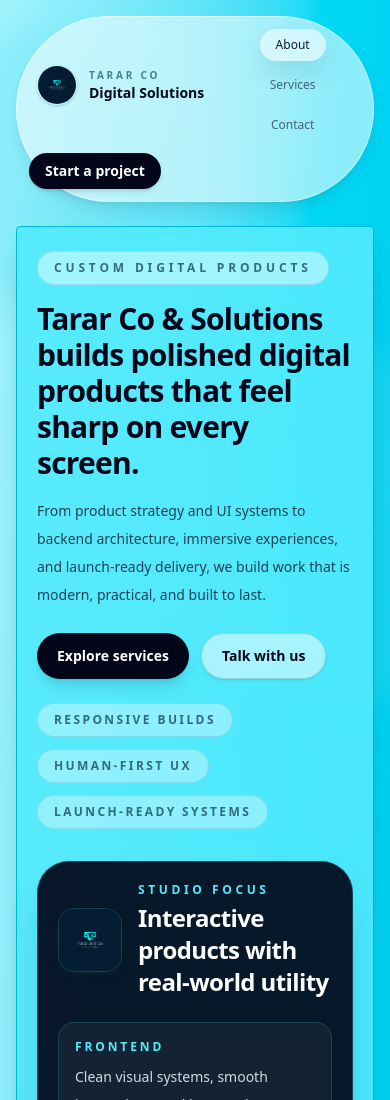
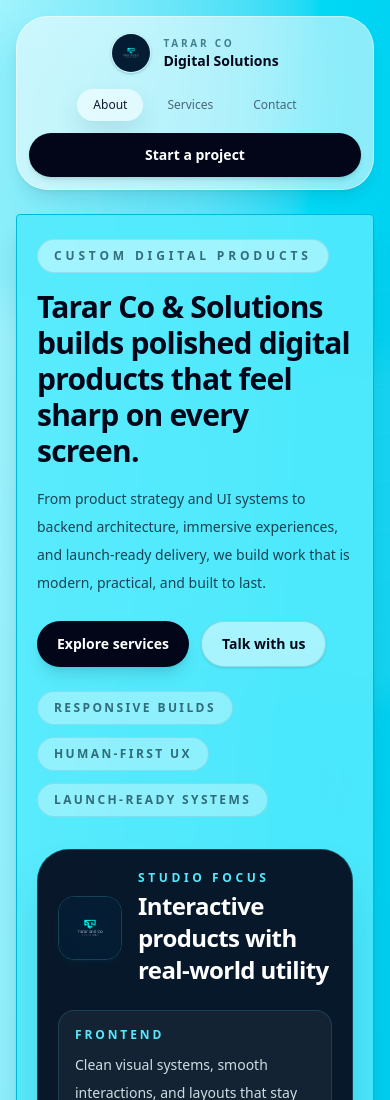
Before and after one commit to anantsingh1311/LandingSiteDev, a website: page LearningProjects/index.html in a window 390 px wide. Shown: the top 1100 px of the page. Drawn offline with Linux system fonts and the light colour scheme.

Commit message:
Fixed Navigation Bar

```diff
--- a/LearningProjects/index.html
+++ b/LearningProjects/index.html
@@ -6,7 +6,7 @@
     <link href="./output.css" rel="stylesheet"/>
     <title>Tarar Co &amp; Solutions</title>
 </head>
-<body id="top" class="min-h-screen overflow-x-hidden bg-gradient-to-br from-cyan-200 via-cyan-400 to-cyan-500 px-4 py-4 text-slate-950 sm:px-6 lg:px-10">
+<body id="top" class="min-h-screen overflow-x-hidden bg-linear-to-br from-cyan-200 via-cyan-400 to-cyan-500 px-4 py-4 text-slate-950 sm:px-6 lg:px-10">
     <div class="pointer-events-none fixed inset-0 -z-10 overflow-hidden">
         <div class="motion-orb motion-orb-one"></div>
         <div class="motion-orb motion-orb-two"></div>
@@ -17,9 +17,9 @@
     <div id="scroll-progress" class="fixed inset-x-0 top-0 z-50 h-1 bg-slate-950/80"></div>
 
     <header class="sticky top-3 z-40">
-        <nav class="mx-auto max-w-6xl rounded-full border border-white/45 bg-white/55 px-3 py-3 shadow-lg shadow-cyan-950/10 backdrop-blur-xl">
-            <div class="flex flex-wrap items-center justify-between gap-3">
-                <a href="#top" class="flex items-center gap-3 rounded-full px-2 py-1">
+        <nav class="mx-auto max-w-6xl rounded-[2rem] border border-white/45 bg-white/55 px-3 py-3 shadow-lg shadow-cyan-950/10 backdrop-blur-xl sm:rounded-full">
+            <div class="flex flex-col items-stretch gap-3 sm:flex-row sm:flex-wrap sm:items-center sm:justify-between">
+                <a href="#top" class="flex items-center justify-center gap-3 rounded-full px-2 py-1 sm:justify-start">
                     <img src="./TararCoandSol.webp" alt="Tarar Co and Solutions logo" class="h-10 w-10 rounded-full border border-cyan-100/70 object-cover shadow-sm shadow-cyan-950/20">
                     <div>
                         <p class="text-[10px] font-semibold uppercase tracking-[0.28em] text-cyan-900/70">Tarar Co</p>
@@ -27,13 +27,15 @@
                     </div>
                 </a>
 
-                <div class="flex flex-1 flex-wrap items-center justify-center gap-2 text-xs font-medium sm:text-sm">
+                <div class="flex w-full flex-wrap items-center justify-center gap-2 text-xs font-medium sm:flex-1 sm:text-sm">
                     <a href="#about" data-nav-link class="nav-pill inline-flex items-center rounded-full px-4 py-2 text-slate-700/80">About</a>
                     <a href="#services" data-nav-link class="nav-pill inline-flex items-center rounded-full px-4 py-2 text-slate-700/80">Services</a>
                     <a href="#contact" data-nav-link class="nav-pill inline-flex items-center rounded-full px-4 py-2 text-slate-700/80">Contact</a>
                 </div>
 
-                <a href="#contact" class="inline-flex items-center rounded-full bg-slate-950 px-4 py-2 text-sm font-semibold text-white shadow-md transition hover:-translate-y-0.5 hover:bg-slate-900">Start a project</a>
+                <a href="#contact" class="inline-flex w-full items-center justify-center rounded-full bg-slate-950 px-4 py-3 text-sm font-semibold text-white shadow-md transition hover:-translate-y-0.5 hover:bg-slate-900 sm:w-auto sm:shrink-0">
+                    Start a project
+                </a>
             </div>
         </nav>
     </header>
```
Also changed, not shown: LearningProjects/output.css.
